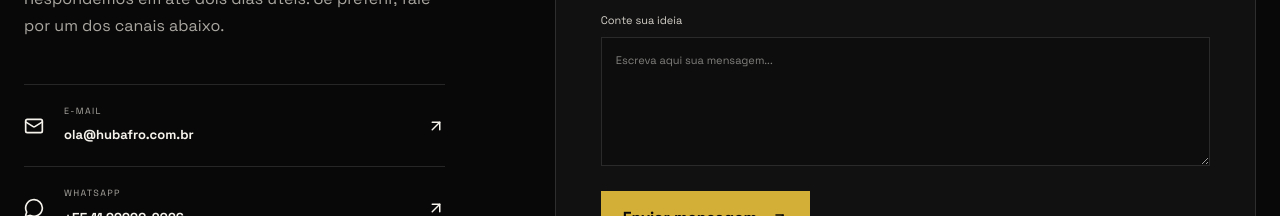
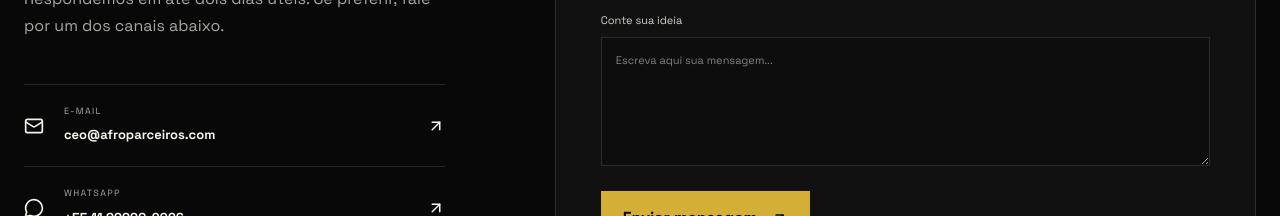
Before and after one commit to AllanXarope77/hubafroparceiros, a Next.js app: page /contato in a window 1280 px wide. Shown: the part 1040-1256 px from the top of the page. Built offline with nearby package versions, Linux system fonts and the light colour scheme.

Commit message:
Update contact email

```diff
--- a/app/contato/page.tsx
+++ b/app/contato/page.tsx
@@ -12,7 +12,7 @@ export default function ContatoPage() {
       <PageHero index="06" eyebrow="Vamos conversar" title={<>Toda parceria começa<br /><span className="gold-text">com um encontro.</span></>} copy="Conte sua ideia, convide o Hub para seu evento ou descubra como podemos construir algo relevante juntos." />
       <section className="section contact-section"><div className="container contact-grid">
         <Reveal className="contact-info"><span className="eyebrow"><i />Canais diretos</span><h2>Estamos do outro lado.</h2><p>Respondemos em até dois dias úteis. Se preferir, fale por um dos canais abaixo.</p>
-          <a href="mailto:ola@hubafro.com.br"><Mail size={20} /><div><small>E-mail</small><strong>ola@hubafro.com.br</strong></div><ArrowUpRight size={18} /></a>
+          <a href="mailto:ceo@afroparceiros.com"><Mail size={20} /><div><small>E-mail</small><strong>ceo@afroparceiros.com</strong></div><ArrowUpRight size={18} /></a>
           <a href="#"><MessageCircle size={20} /><div><small>WhatsApp</small><strong>+55 11 99999-2026</strong></div><ArrowUpRight size={18} /></a>
         </Reveal>
         <Reveal className="contact-form-wrap" delay={.1}><form className="contact-form"><div className="field-row"><label>Seu nome<input type="text" placeholder="Como podemos chamar você?" /></label><label>Seu e-mail<input type="email" placeholder="voce@email.com" /></label></div><label>Assunto<select defaultValue=""><option value="" disabled>Selecione uma opção</option><option>Palestras</option><option>Parcerias</option><option>Imprensa</option><option>Clube do Livro</option><option>Outro</option></select></label><label>Conte sua ideia<textarea rows={6} placeholder="Escreva aqui sua mensagem..." /></label><button type="submit">Enviar mensagem <ArrowUpRight size={17} /></button><small>Ao enviar, você concorda com nossa política de privacidade.</small></form></Reveal>
```
